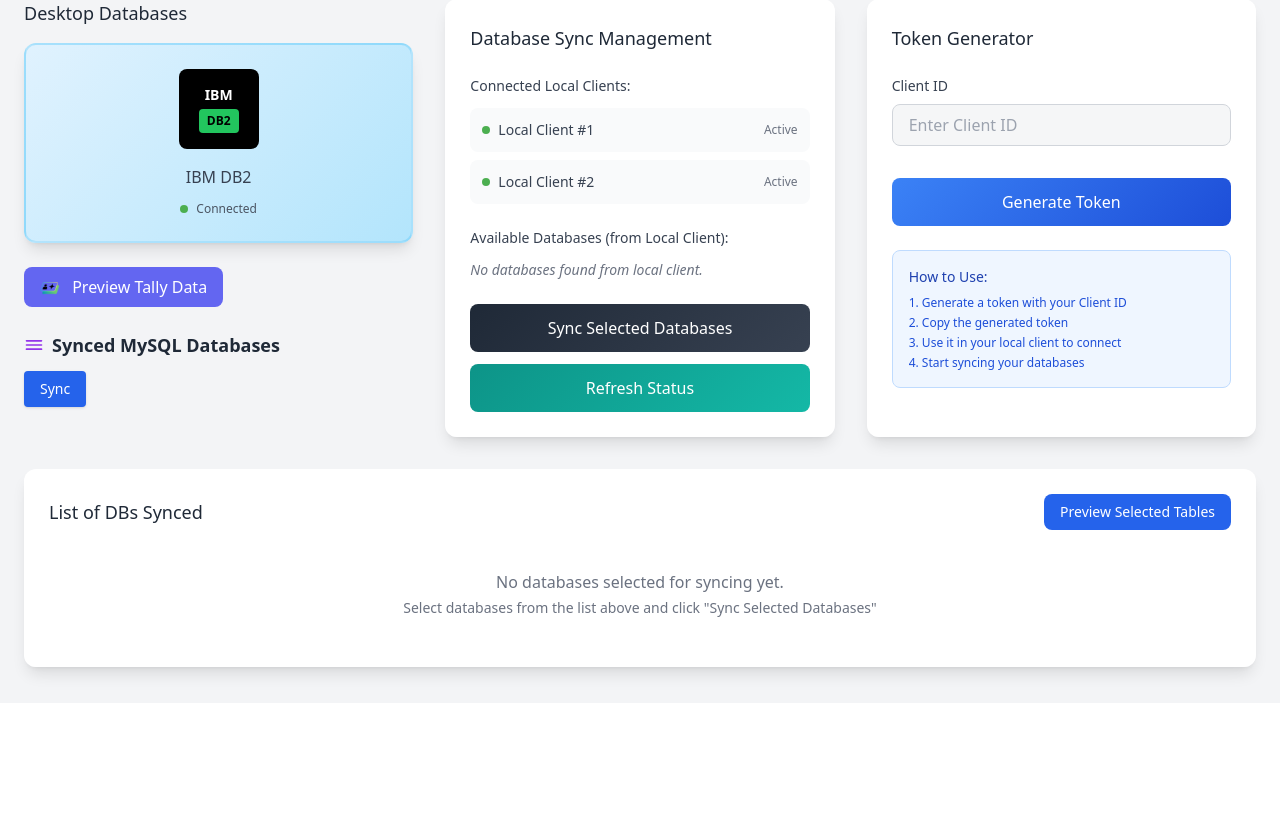
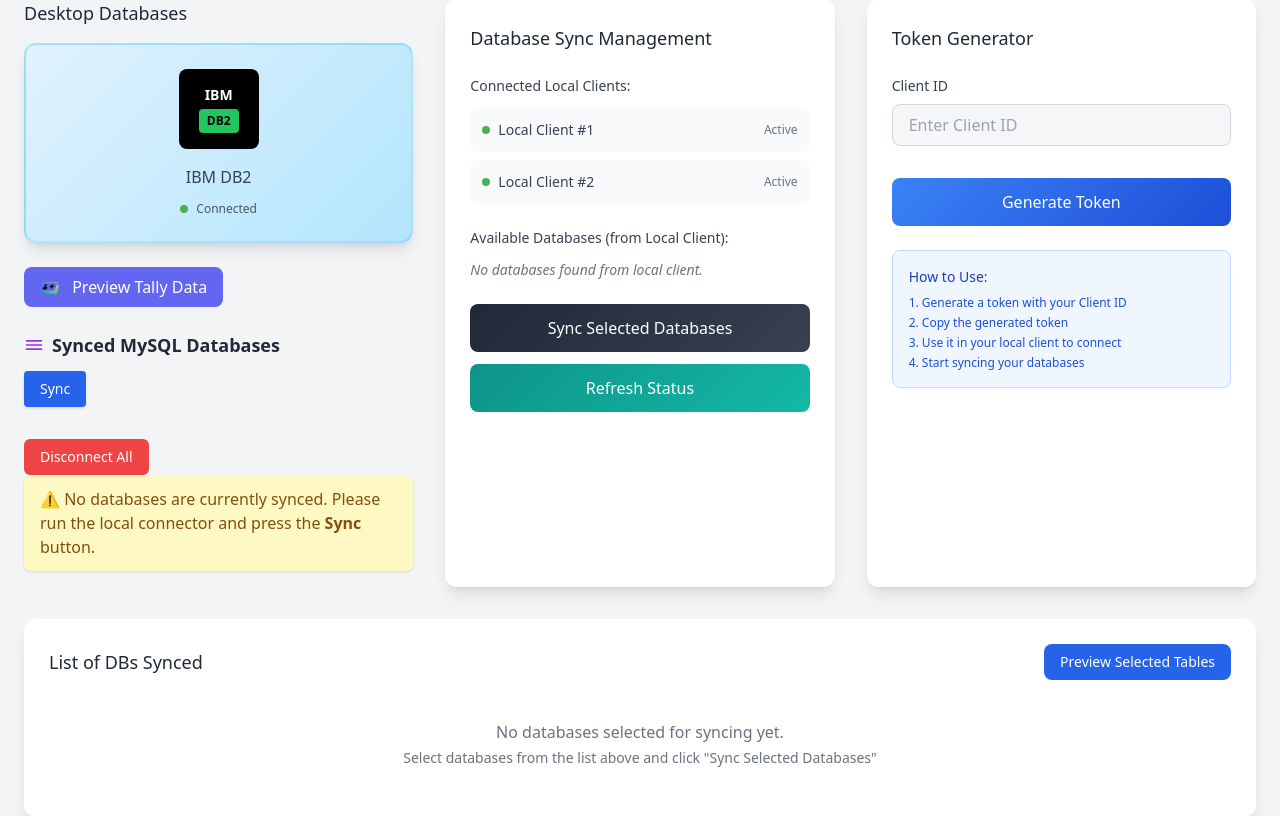
Before and after one commit to chriz-ty/smartcard-cloud, a Flask app: page / in a window 1280 px wide. Shown: the part 97-913 px from the top of the page. Before the commit the page ends 784 px from the top, so only its background shows below. Run offline with Flask 3, Linux system fonts and the light colour scheme; some libraries are stand-ins or nearby versions.

Commit message:
Update cloud_dashboard.html

```diff
--- a/templates/cloud_dashboard.html
+++ b/templates/cloud_dashboard.html
@@ -140,6 +140,12 @@
                             <span>Sync</span>
                         </button>
                     </div>
+                    <form action="/disconnect-mysql" method="post" onsubmit="return confirm('Are you sure you want to disconnect all synced databases?');">
+                        <button class="text-sm px-4 py-2 bg-red-500 hover:bg-red-600 text-white rounded-md mt-4" type="submit">
+                            Disconnect All
+                        </button>
+                    </form>
+                    {% if mysql_data %}
                         {% for db_key, tables in mysql_data.items() %}
                         <div class="bg-white rounded-xl shadow p-4 mb-4 border border-gray-200">
                             <div class="flex justify-between items-center">
@@ -158,6 +164,11 @@
                             </ul>
                         </div>
                         {% endfor %}
+                    {% else %}
+                        <div class="bg-yellow-100 text-yellow-800 px-4 py-3 rounded-md shadow mb-4">
+                            ⚠️ No databases are currently synced. Please run the local connector and press the <strong>Sync</strong> button.
+                        </div>
+                    {% endif %}
                 </div>
 
 
```
Lines whose indentation alone changed are shown as unchanged.
